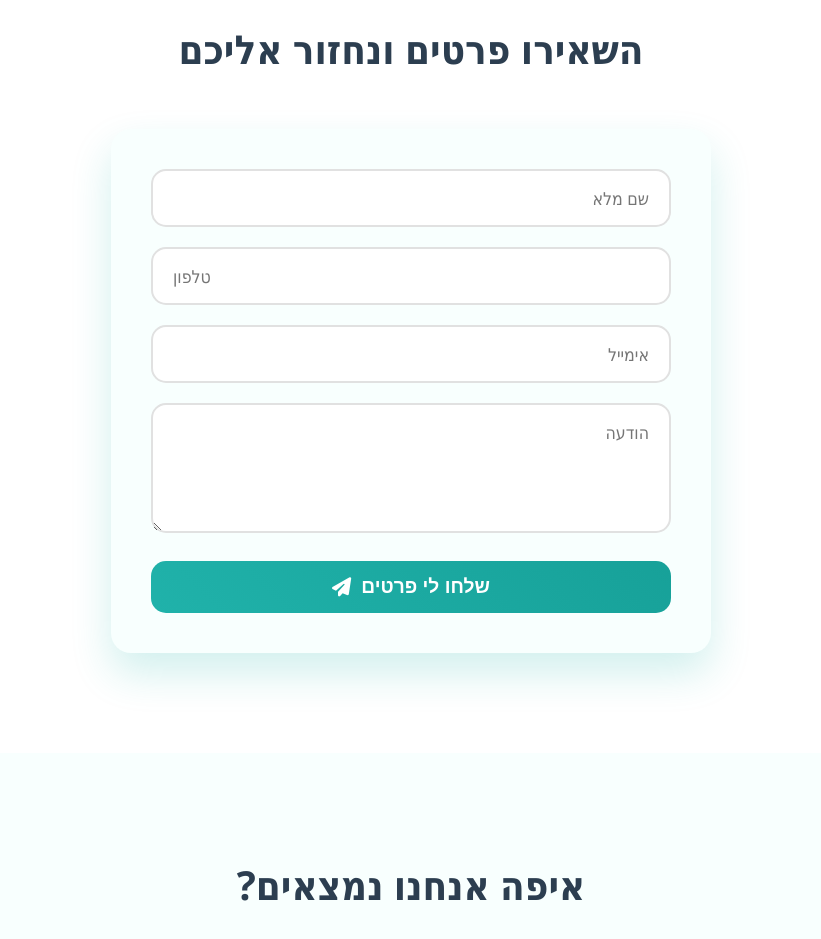
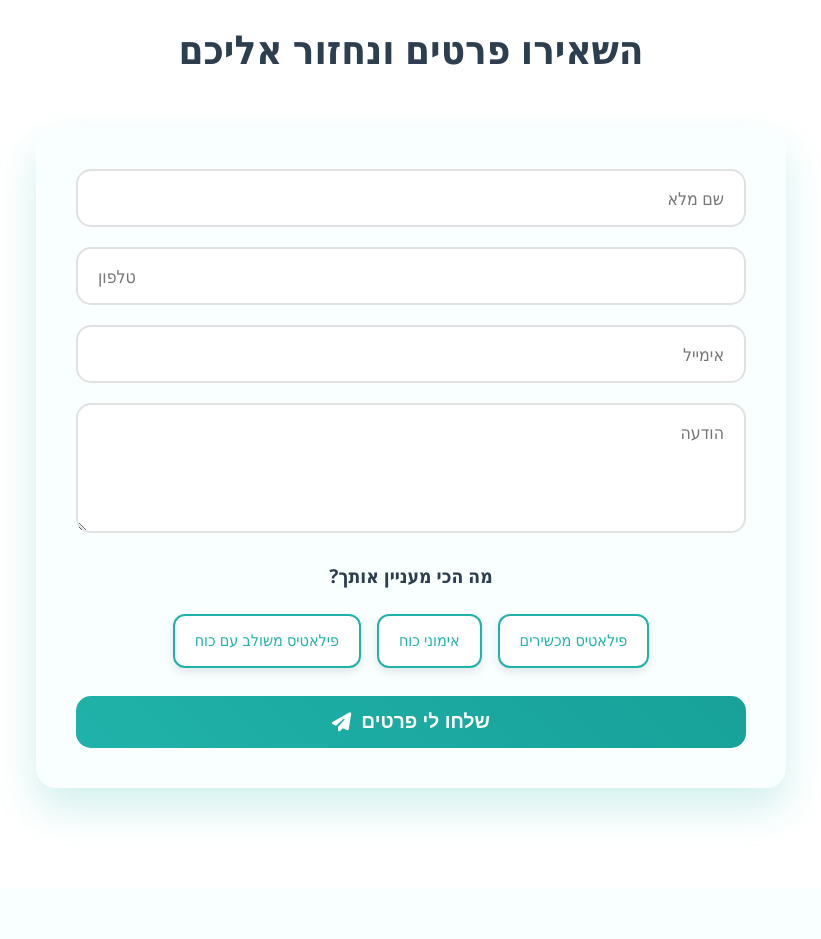
Before and after one commit to danielsaggir/Shake-Studio, a plain HTML site: page index.html in a window 1280 px wide. Shown: the part 5120-6059 px from the top of the page, without its empty margins (229-1050 px from the left). Drawn offline with Linux system fonts and the light colour scheme; some packages are replaced by stand-ins of ours; a script that the page names is missing.

Commit message:
formsubmit addition

```diff
--- a/css/style.css
+++ b/css/style.css
@@ -472,13 +472,14 @@ header h1 {
   font-weight: 700;
 }
 #contactForm {
-  max-width: 600px;
+  max-width: 750px;   /* 👈 יותר מקום לשדות ולאופציות */
   margin: 0 auto;
   background: var(--bg-light);
   padding: 40px;
   border-radius: 20px;
   box-shadow: var(--shadow-lg);
 }
+
 #contactForm input,
 #contactForm textarea {
   width: 100%;
@@ -516,6 +517,79 @@ header h1 {
 #contactForm button:hover {
   transform: translateY(-2px);
   box-shadow: 0 10px 25px rgba(102, 126, 234, 0.3);
+}
+.membership-options {
+  text-align: center;     /* מרכז את התוכן */
+  padding:20px;
+  border: none;
+  padding: 0;
+  display: flex;
+  flex-wrap: wrap;        /* ירידה לשורה חדשה במסכים קטנים */
+  justify-content: center;/* מרכז את כל האופציות */
+  margin-bottom: 20px;
+}
+
+.membership-options legend {
+  width: 100%;            /* שיהיה בשורה נפרדת */
+  text-align: center;     /* מרכז גם את הכותרת */
+  font-weight: bold;
+  margin-bottom: 15px;
+  font-size: 1.2rem;
+  color: var(--text-dark);
+}
+
+.membership-options .option {
+  display: inline-block;
+  margin: 8px;
+  position: relative;
+}
+
+.membership-options input[type="radio"] {
+  display: none; /* מסתיר את הכפתור המקורי */
+}
+
+.membership-options .option span {
+  display: inline-flex;
+  align-items: center;
+  gap: 8px;
+  padding: 12px 20px;
+  border: 2px solid var(--primary-color);
+  border-radius: 12px;
+  font-size: 1rem;
+  cursor: pointer;
+  background: white;
+  color: var(--primary-color);
+  transition: all 0.25s ease;
+  position: relative;
+  overflow: hidden;
+  box-shadow: 0 4px 10px rgba(0,0,0,0.1);
+}
+
+/* אפקט ריחוף */
+.membership-options .option span:hover {
+  transform: translateY(-3px) scale(1.02);
+  box-shadow: 0 8px 16px rgba(32,178,170,0.3);
+}
+
+/* אפקט לחיצה (קפיצה החוצה) */
+.membership-options .option span:active {
+  transform: scale(1.08) rotate(-1deg);
+  box-shadow: 0 10px 20px rgba(32,178,170,0.5);
+}
+
+/* כשהאופציה נבחרה */
+.membership-options input[type="radio"]:checked + span {
+  background: linear-gradient(135deg, var(--primary-color), var(--secondary-color));
+  color: white;
+  box-shadow: 0 12px 24px rgba(32,178,170,0.6);
+  animation: pulseGlow 0.6s ease;
+}
+
+/* --- אנימציות --- */
+@keyframes pulseGlow {
+  0% { box-shadow: 0 0 0 rgba(32,178,170,0.0); }
+  50% { box-shadow: 0 0 20px rgba(32,178,170,0.7); }
+  100% { box-shadow: 0 12px 24px rgba(32,178,170,0.6); }
 }
 
 /* -------------------- MAP SECTION -------------------- */
--- a/index.html
+++ b/index.html
@@ -258,10 +258,26 @@
     <input type="tel" name="phone" placeholder="טלפון" required aria-label="טלפון" pattern="[0-9]{10}" />
     <input type="email" name="email" placeholder="אימייל" required aria-label="אימייל" />
     <textarea name="message" placeholder="הודעה" rows="4" aria-label="הודעה"></textarea>
+<fieldset class="membership-options">
+  <legend>מה הכי מעניין אותך?</legend>
 
-      <!-- 🕵️ שדה honeypot נגד בוטים -->
+  <label class="option">
+    <input type="radio" name="membership" value="pilates">
+    <span>פילאטיס מכשירים</span>
+  </label>
+
+  <label class="option">
+    <input type="radio" name="membership" value="strength">
+    <span>אימוני כוח</span>
+  </label>
+
+ <label class="option">
+    <input type="radio" name="membership" value="combo">
+    <span>פילאטיס משולב עם כוח</span>
+  </label>
+</fieldset>
+
     <input type="text" name="website" style="display:none" tabindex="-1" autocomplete="off">
-
     <button type="submit">
       <span>שלחו לי פרטים</span>
       <i class="fas fa-paper-plane"></i>
@@ -285,7 +301,7 @@
         allowfullscreen=""
         loading="lazy"
         referrerpolicy="no-referrer-when-downgrade"
-        title="מיקום הסטודיو - Shake Studio">
+        title="מיקום הסטודיוو - Shake Studio">
       </iframe>
     </div>
   </div>
```
Lines whose indentation alone changed are shown as unchanged.
